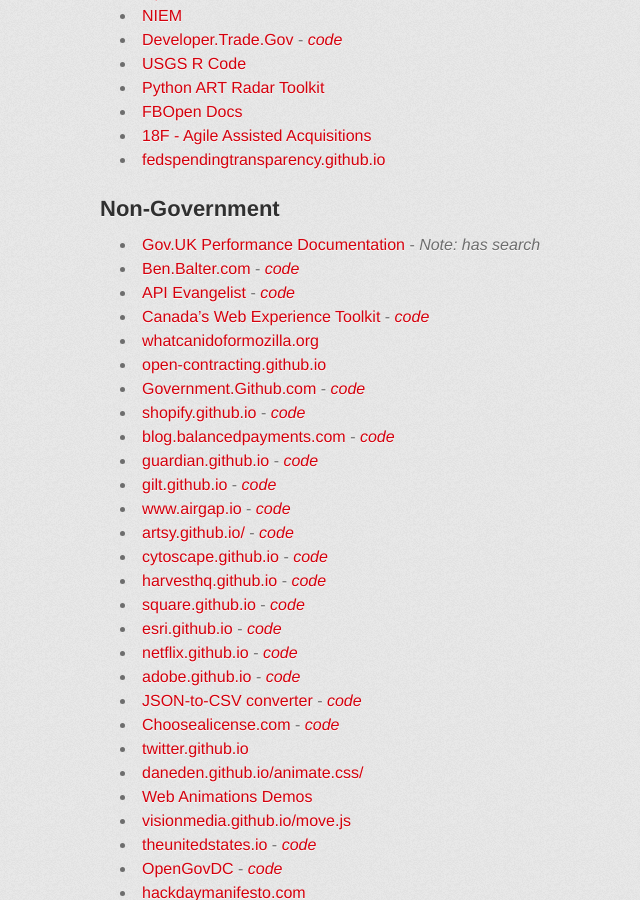
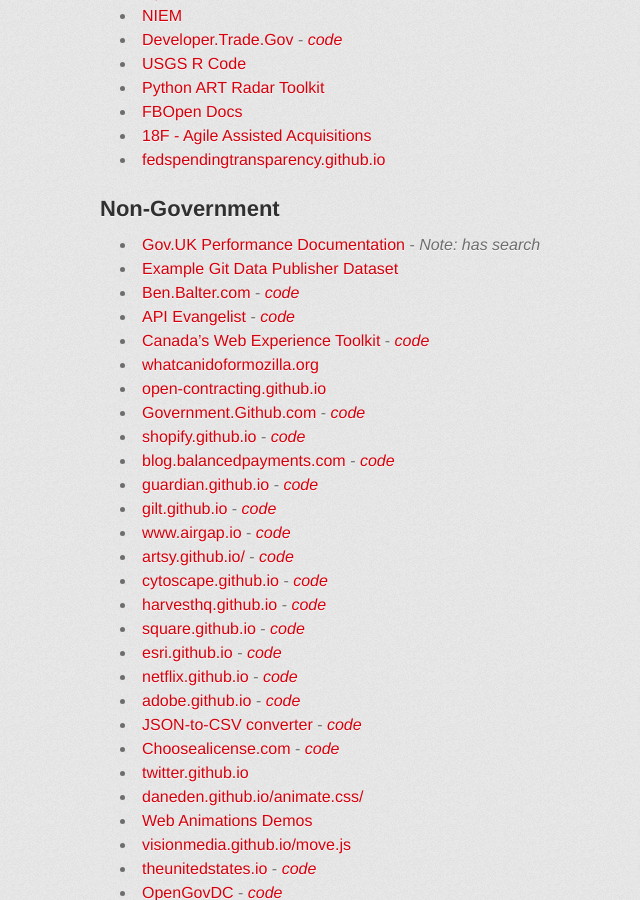
Before and after one commit to GSA/Open-Data-Collaboration-Sandbox, a Jekyll site: the page built from website_examples.md, in a window 1280 px wide and 900 px high, scrolled down 886 px. Shown: the whole window, without its empty margins (230-870 px from the left). Built offline with Jekyll 4.4.1, drawn with Linux system fonts in a browser that asks for light colours; some web fonts are replaced.

Commit message:
Adding the git data example

```diff
--- a/website_examples.md
+++ b/website_examples.md
@@ -44,6 +44,7 @@
 ## Non-Government
 
 * [Gov.UK Performance Documentation](http://alphagov.github.io/performanceplatform-documentation) - _Note: has search_
+* [Example Git Data Publisher Dataset](http://git-data-publisher.github.io/Transactions-over-25-000-in-the-Foreign-and-Commonwealth-Office/)
 * [Ben.Balter.com](http://ben.balter.com) - *[code](https://github.com/benbalter/benbalter.github.com)*
 * [API Evangelist](http://www.apievangelist.com) - *[code](https://github.com/kinlane/api-evangelist)*
 * [Canada's Web Experience Toolkit](http://wet-boew.github.io/wet-boew/index-en.html) - *[code](https://github.com/wet-boew/wet-boew)*
```
